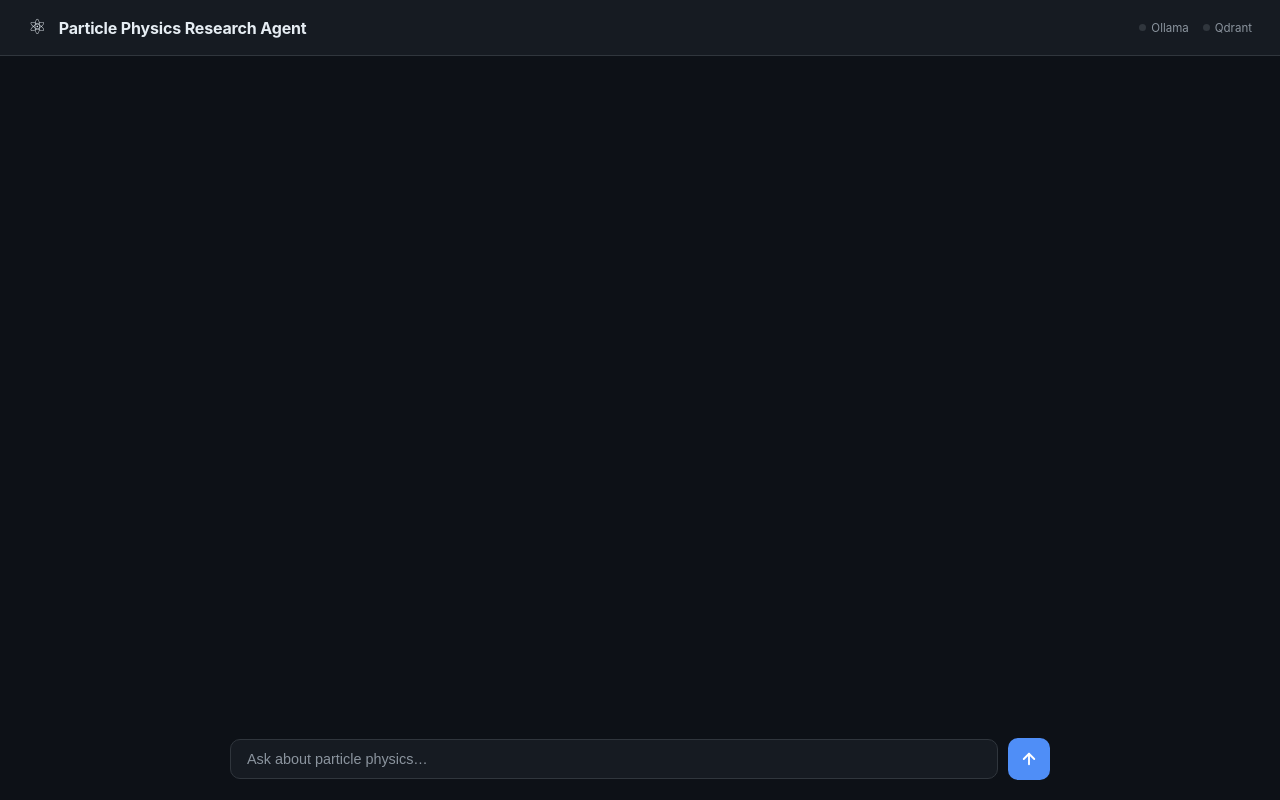
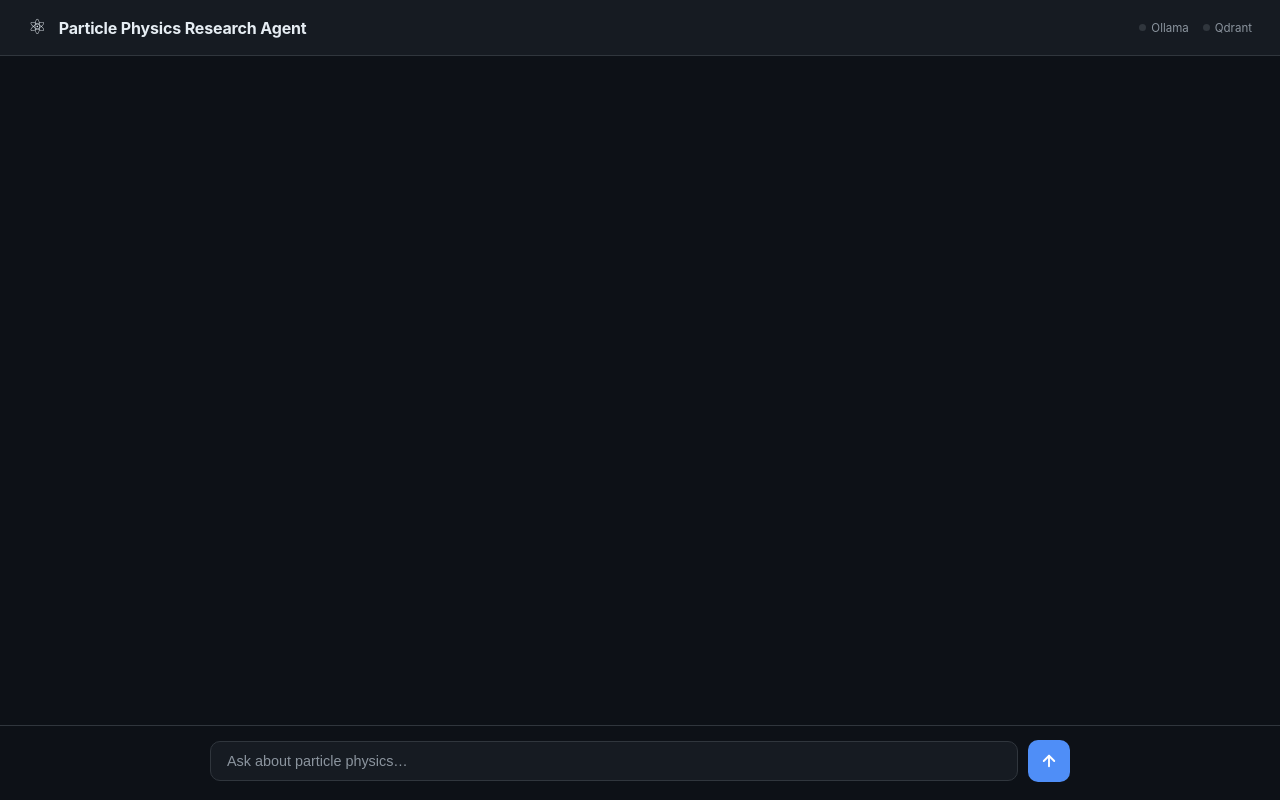
Before and after one commit to vincent-626/multi-agent-system, a plain HTML site: page static/index.html in a window 1280 px wide. Drawn offline with Linux system fonts and the light colour scheme; no server answers.

Commit message:
fix: frontend scrolling

```diff
--- a/static/index.html
+++ b/static/index.html
@@ -264,12 +264,19 @@
     .badge.history-ts  { color: var(--text-dim); font-weight: 400; font-style: italic; }
 
     /* ── Input bar ───────────────────────────────────────────────── */
+    .input-wrapper {
+      flex-shrink: 0;
+      background: var(--bg);
+      border-top: 1px solid var(--border);
+      padding: 0 20px;
+    }
+
     .input-bar {
-      background: var(--bg);
-      padding: 16px 0 20px;
+      max-width: 860px;
+      margin: 0 auto;
+      padding: 14px 0 18px;
       display: flex;
       gap: 10px;
-      flex-shrink: 0;
       align-items: center;
     }
 
@@ -320,10 +327,13 @@
   </div>
 </header>
 
-<main>
+<main id="scroll-area">
   <div class="main-inner">
     <div id="response-area"></div>
+  </div>
+</main>
 
+<div class="input-wrapper">
   <div class="input-bar">
     <input
       type="text"
@@ -339,7 +349,6 @@
     </button>
   </div>
 </div>
-</main>
 
 <script>
 // ── User identity ─────────────────────────────────────────────────────────────
@@ -368,6 +377,7 @@ setInterval(checkHealth, 15000);
 
 // ── Chat thread ───────────────────────────────────────────────────────────────
 const thread = document.getElementById('response-area');
+const scrollArea = document.getElementById('scroll-area');
 
 async function loadHistory() {
   try {
@@ -586,7 +596,7 @@ function setLoading(on) {
 }
 
 function scrollToBottom() {
-  thread.scrollTop = thread.scrollHeight;
+  scrollArea.scrollTop = scrollArea.scrollHeight;
 }
 
 function badge(text, cls) {
```
Lines whose indentation alone changed are shown as unchanged.
